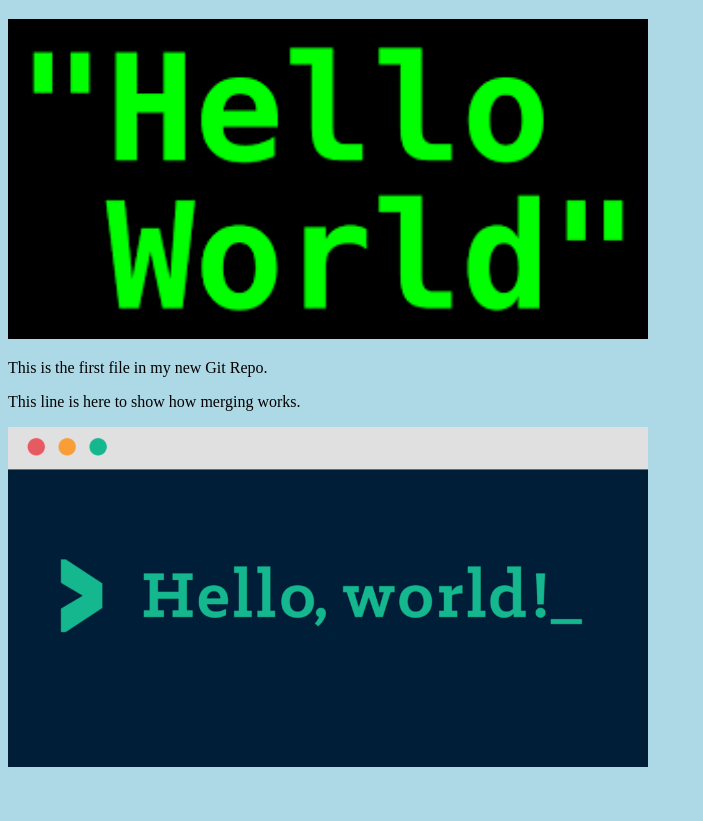
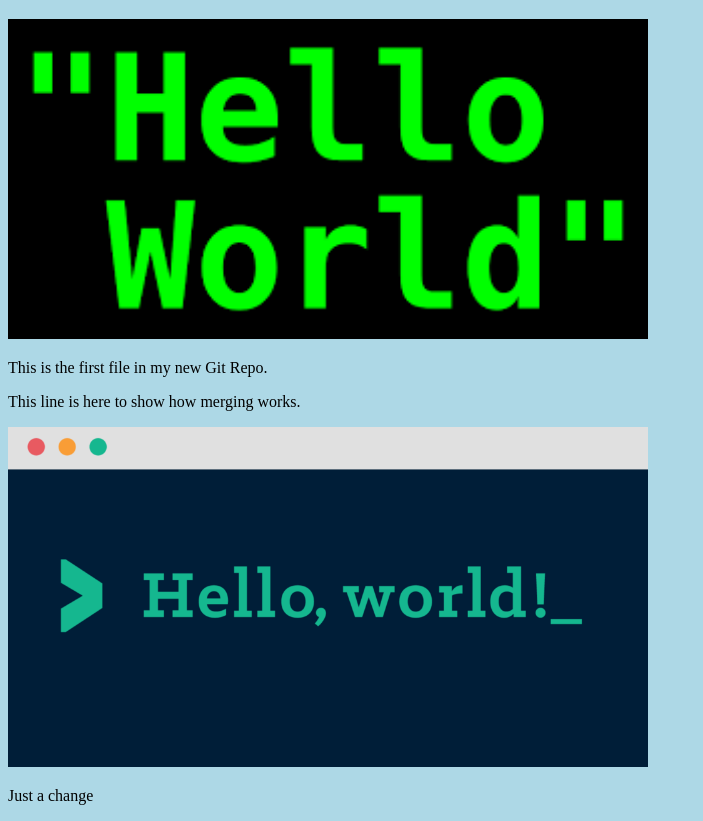
Before and after one commit to diogodossfarias/mojeuloziste, a plain HTML site: page index.html in a window 1280 px wide. Shown: the part 61-882 px from the top of the page, without its empty margins (0-703 px from the left). Before the commit the page ends 840 px from the top, so only its background shows below. Drawn offline with Linux system fonts and the light colour scheme.

Commit message:
Update in branch my_new_branch index.html
just a change

```diff
--- a/index.html
+++ b/index.html
@@ -12,5 +12,7 @@
 <p>This line is here to show how merging works.</p>
 <div><img src="img_hello_git.jpg" alt="Hello Git" style="width:100%;max-width:640px"></div>
 
+<p>Just a change</p>
+
 </body>
 </html>
```
